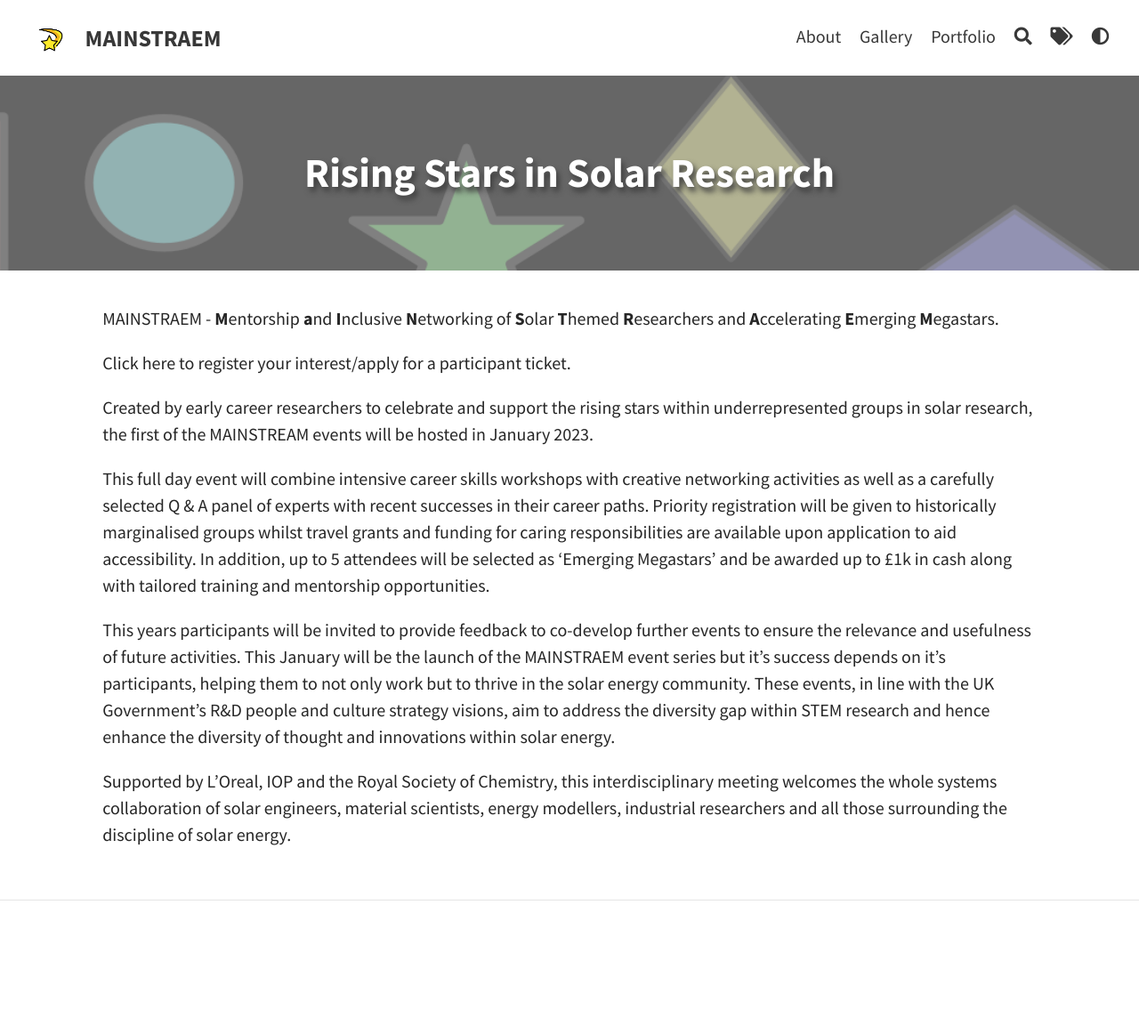
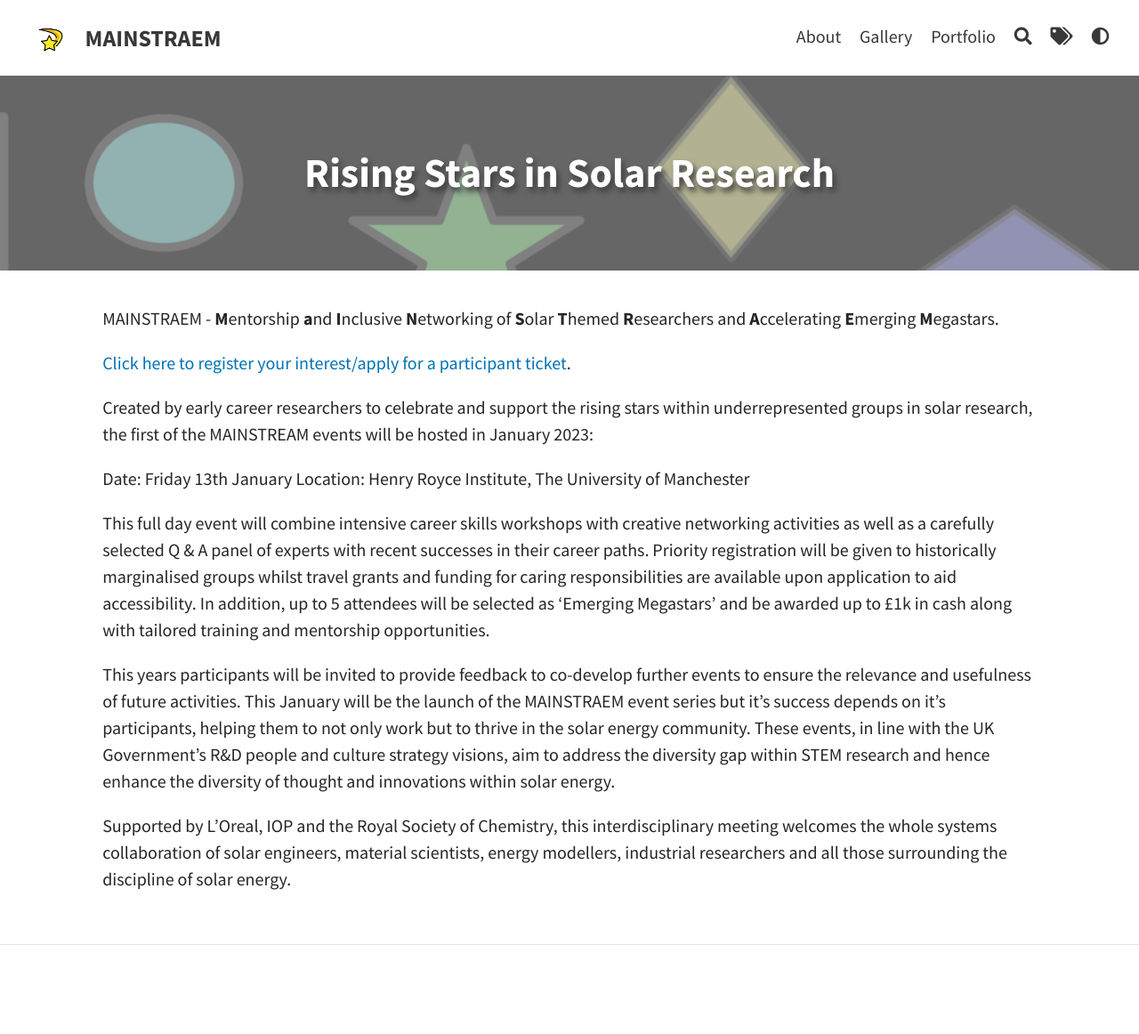
Before and after one commit to MAINSTRAEM/old_website, a Jekyll site: the page built from index.md, in a window 1280 px wide. Shown: the whole page at 89% size. Built offline with Jekyll 4.4.1, drawn with Linux system fonts in a browser that asks for light colours; before the commit the page ends 1112 px from its top, so only the background shows below that.

Commit message:
Update index.md

```diff
--- a/index.md
+++ b/index.md
@@ -8,9 +8,12 @@ icon: "fa-search"                    # Will Display only the fontawesome icon (h
 
 MAINSTRAEM - **M**entorship **a**nd **I**nclusive **N**etworking of **S**olar **T**hemed **R**esearchers and **A**ccelerating **E**merging **M**egastars.
 
-Click here to register your interest/apply for a participant ticket.
+[Click here to register your interest/apply for a participant ticket]().
 
-Created by early career researchers to celebrate and support the rising stars within underrepresented groups in solar research, the first of the MAINSTREAM events will be hosted in January 2023.
+Created by early career researchers to celebrate and support the rising stars within underrepresented groups in solar research, the first of the MAINSTREAM events will be hosted in January 2023:
+
+Date: Friday 13th January
+Location: Henry Royce Institute, The University of Manchester
 
 This full day event will combine intensive career skills workshops with creative networking activities as well as a carefully selected Q & A panel of experts with recent successes in their career paths. Priority registration will be given to historically marginalised groups whilst travel grants and funding for caring responsibilities are available upon application to aid accessibility. In addition, up to 5 attendees will be selected as ‘Emerging Megastars’ and be awarded up to £1k in cash along with tailored training and mentorship opportunities.
 
```
